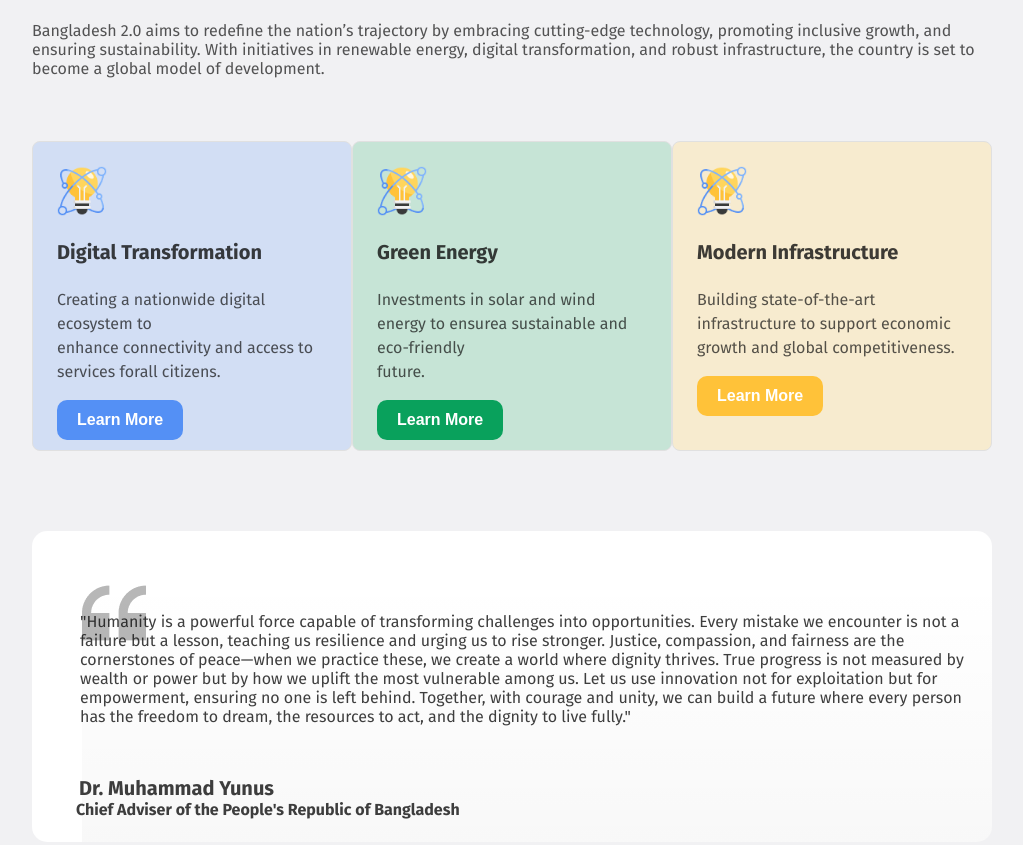
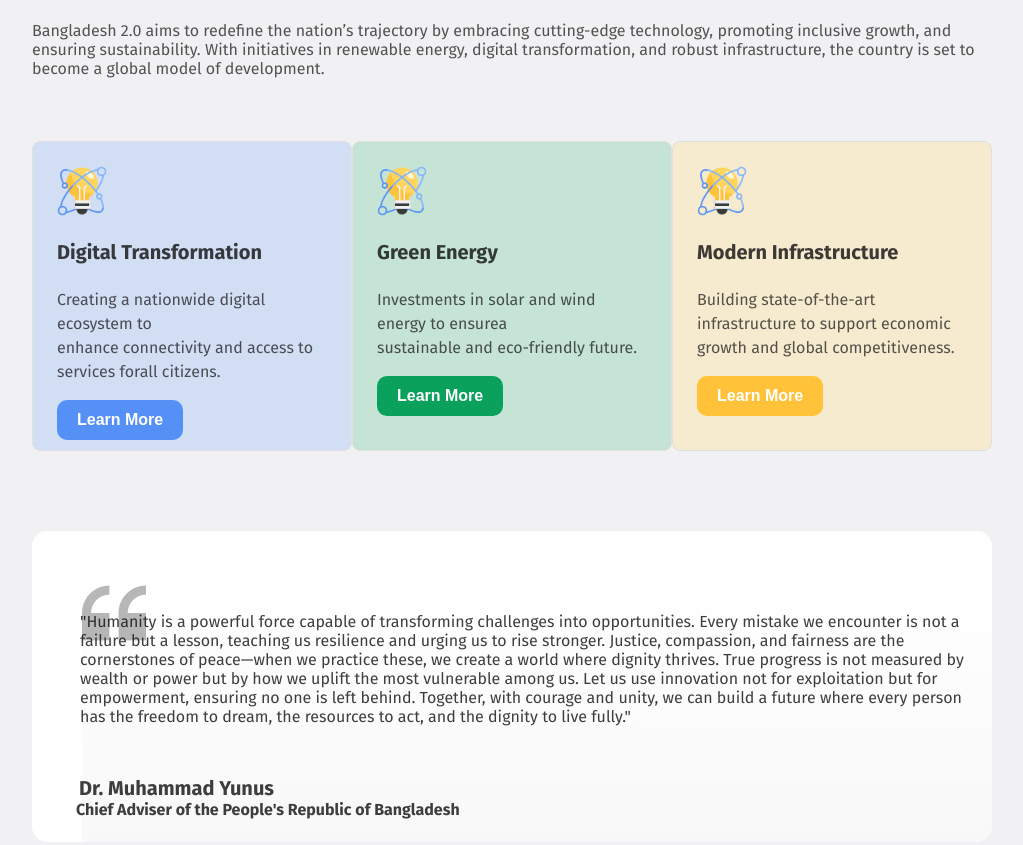
Before and after one commit to MohammadRayhanHabib/Assignment-01, a plain HTML site: page index.html in a window 1280 px wide. Shown: the part 1481-2326 px from the top of the page, without its empty margins (128-1151 px from the left). Drawn offline with Linux system fonts and the light colour scheme.

Commit message:
Final commit

```diff
--- a/index.html
+++ b/index.html
@@ -94,7 +94,7 @@
                 <div class="card-2nd green">
                     <img src="./assets/card-icon.png" alt="Card Icon">
                     <h3>Green Energy</h3>
-                    <p>Investments in solar and wind energy to ensurea sustainable and eco-friendly<br> future.</p>
+                    <p>Investments in solar and wind energy to ensurea<br> sustainable and eco-friendly future.</p>
                     <button class="green-btn-learn-more">Learn More</button>
                 </div>
                 <div class="card-2nd orange">
```
